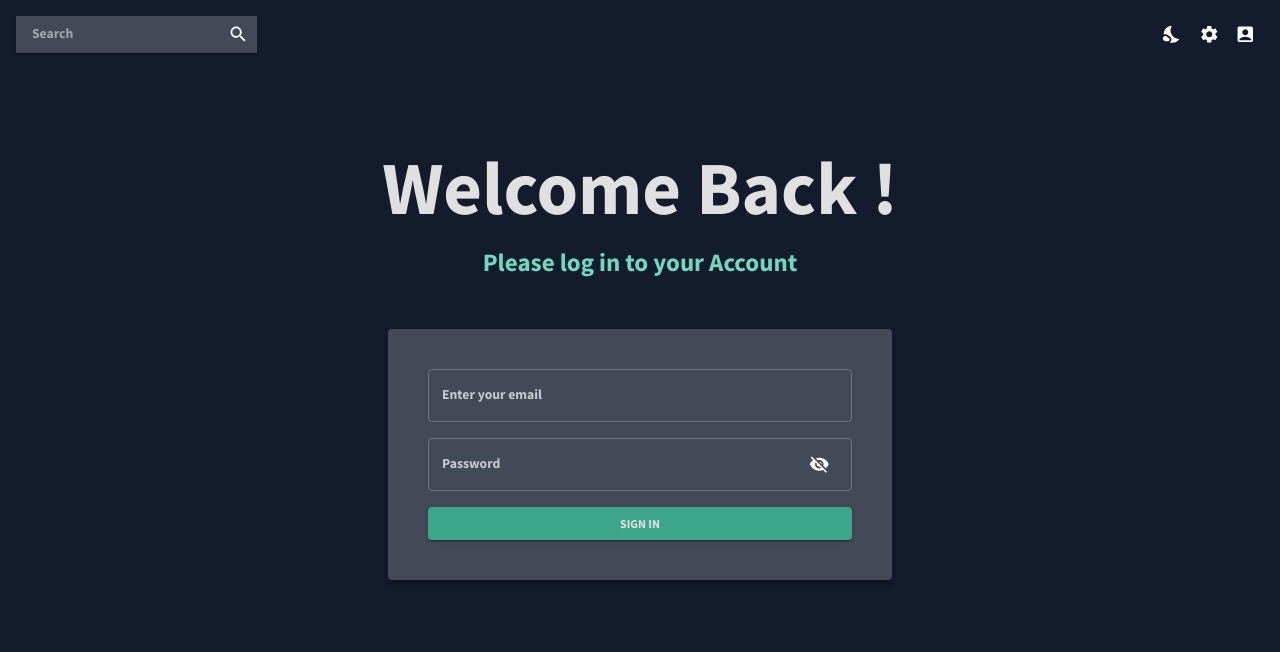
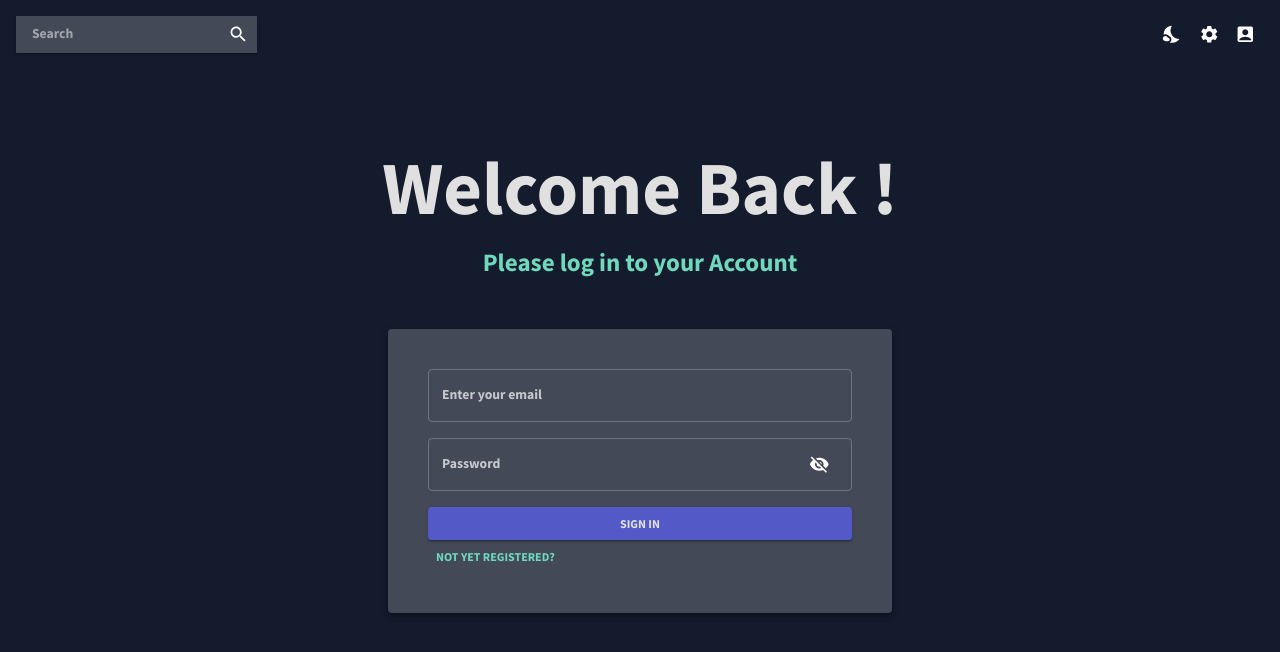
Before and after one commit to AxelKoerner/Detlef-Character-Creation-Tool, a React (Create React App) app in the folder my-app/: page / in a window 1280 px wide. Shown: the top 652 px of the page. Built offline with nearby package versions, Linux system fonts and the light colour scheme.

Commit message:
implemented basic routing for dashboards, profile & settings

```diff
--- a/my-app/src/scenes/global/Topbar.tsx
+++ b/my-app/src/scenes/global/Topbar.tsx
@@ -33,10 +33,10 @@ const Topbar = () => {
                     <LightModeIcon/>
                 )}
             </IconButton>
-            <IconButton>
+            <IconButton href={"/settings"}>
                 <SettingsIcon/>
             </IconButton>
-            <IconButton>
+            <IconButton href={"/profile"}>
                 <AccountBoxIcon/>
             </IconButton>
         </Box>
--- a/my-app/src/scenes/login/index.tsx
+++ b/my-app/src/scenes/login/index.tsx
@@ -119,8 +119,20 @@ const Login = () => {
                                         <Button
                                             variant={"contained"}
                                             fullWidth
-                                            sx={{color: colors.grey[100], backgroundColor: colors.greenAccent[600]}}>
+                                            href={"/dashboards"}
+                                            sx={{color: colors.grey[100], backgroundColor: colors.blueAccent[600], ":hover": {
+                                            bgcolor: colors.greenAccent[400]}
+                                            }}>
                                             Sign In
+                                        </Button>
+                                    </Grid>
+
+                                    <Grid container justifyContent={"flex-start"}>
+                                        <Button
+                                            variant={"text"}
+                                            href={"/dashboards"}
+                                            sx={{color: colors.greenAccent[400]}}>
+                                            Not yet registered?
                                         </Button>
                                     </Grid>
 
```
